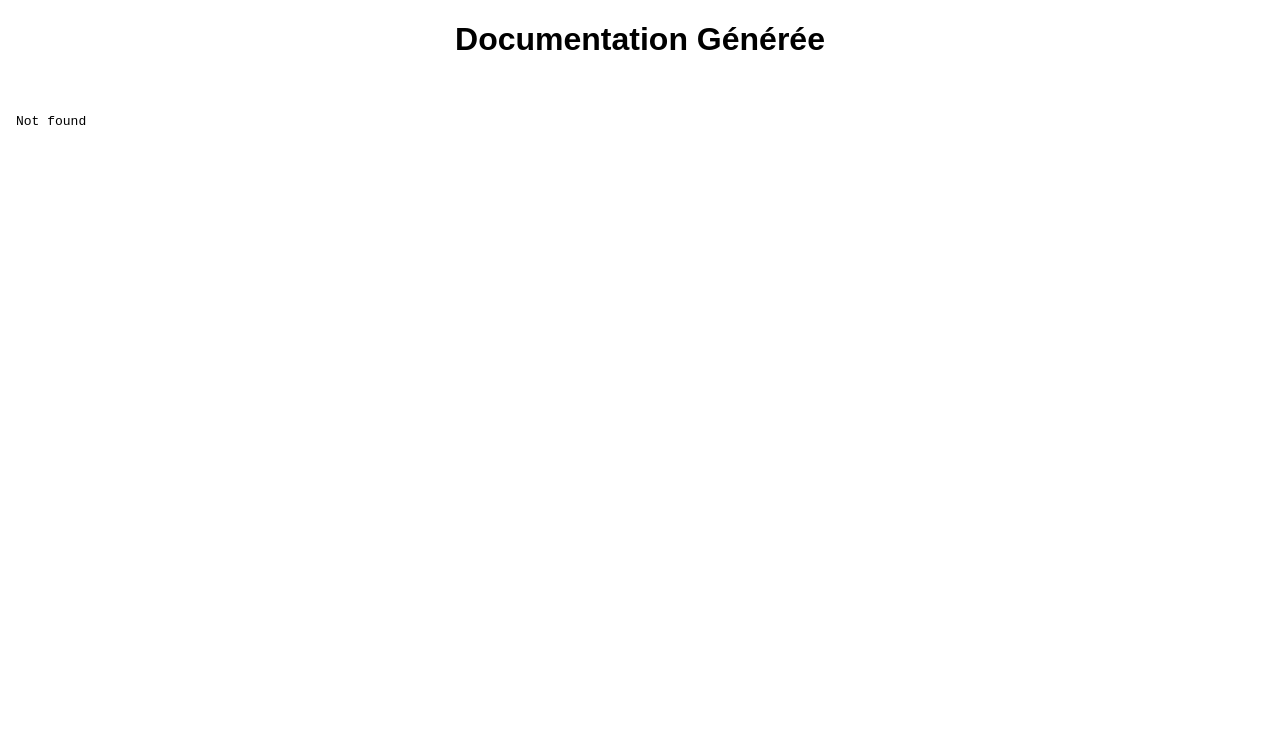
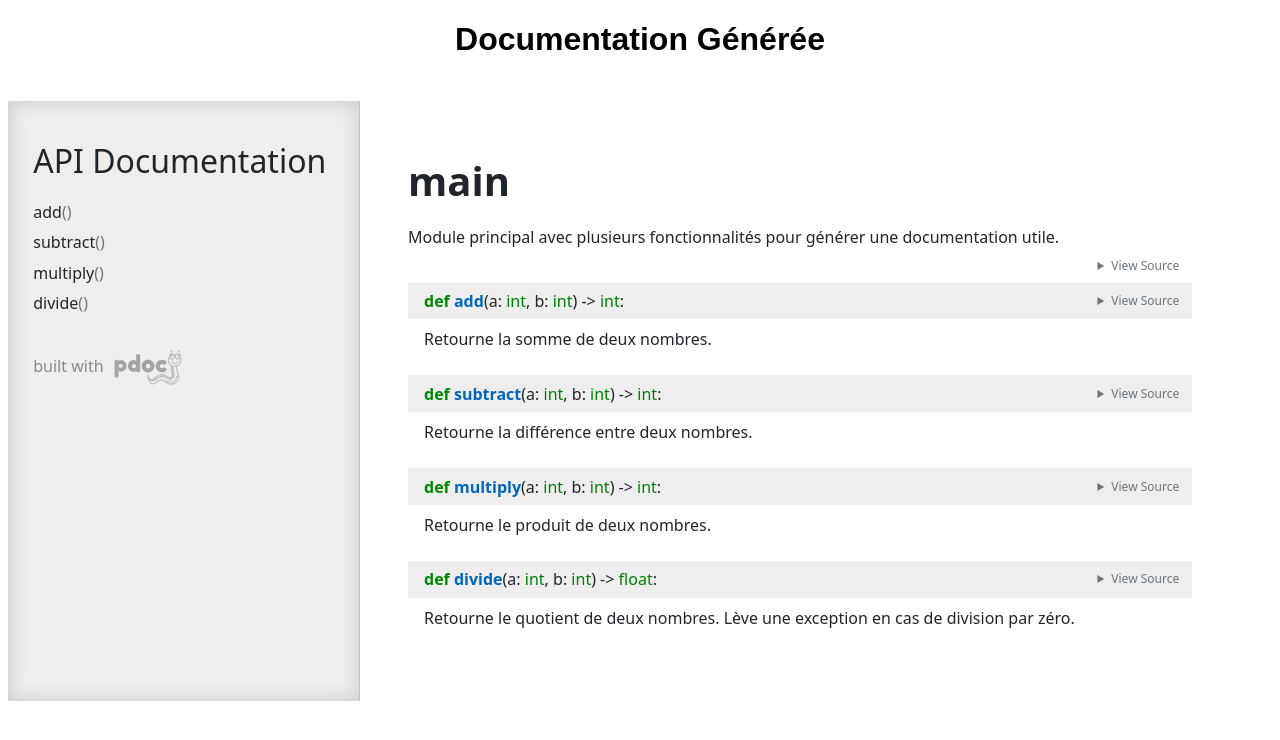
Before and after one commit to trentindev/intro_gha, a plain HTML site: page index.HTML in a window 1280 px wide. Drawn offline with Linux system fonts and the light colour scheme.

Commit message:
main.HTML path

```diff
--- a/index.HTML
+++ b/index.HTML
@@ -8,6 +8,6 @@
 	</head>
 	<body>
 		<h1>Documentation Générée</h1>
-		<iframe src="main.html" width="100%" height="600px"></iframe>
+		<iframe src="./docs/main.html" width="100%" height="600px"></iframe>
 	</body>
 </html>
```
